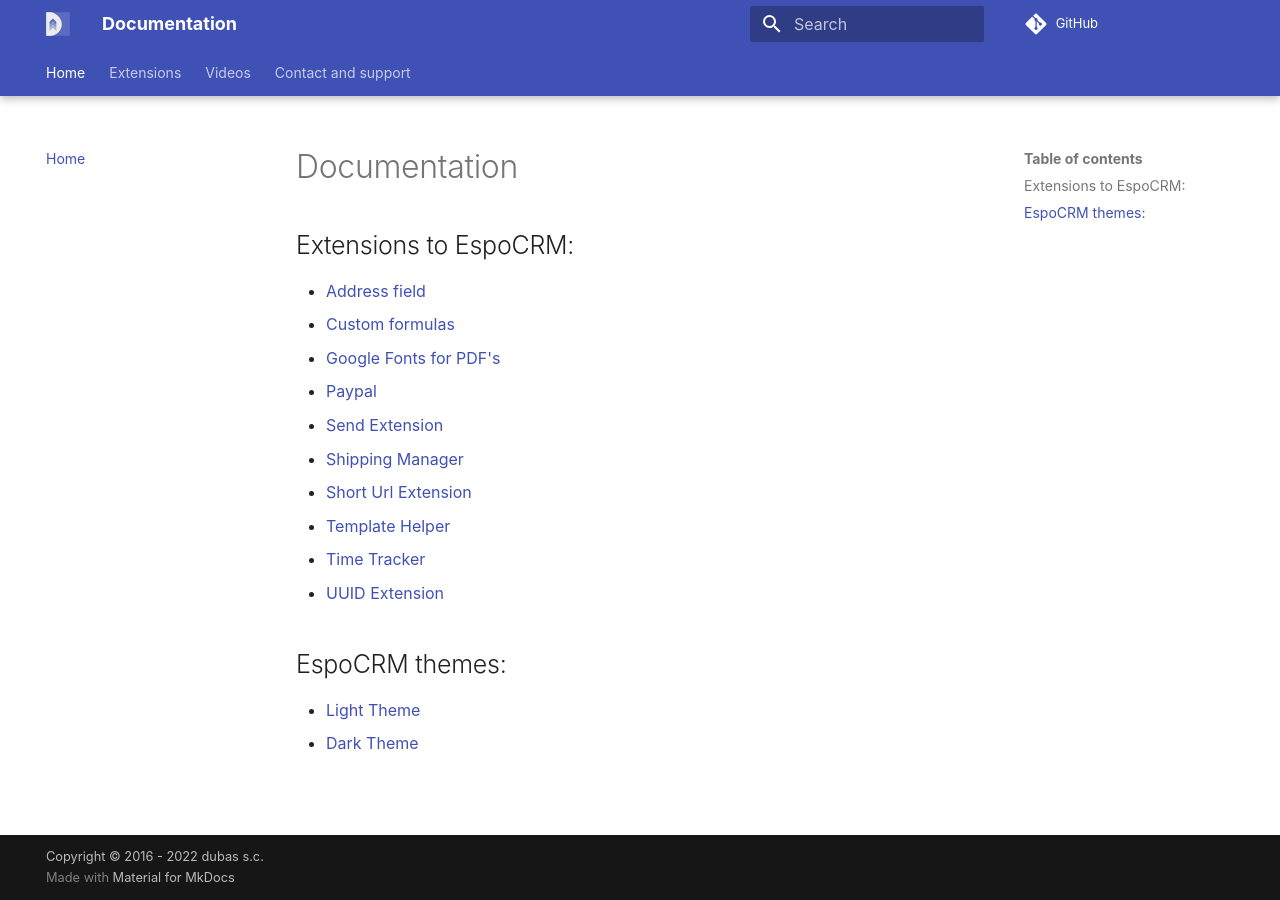
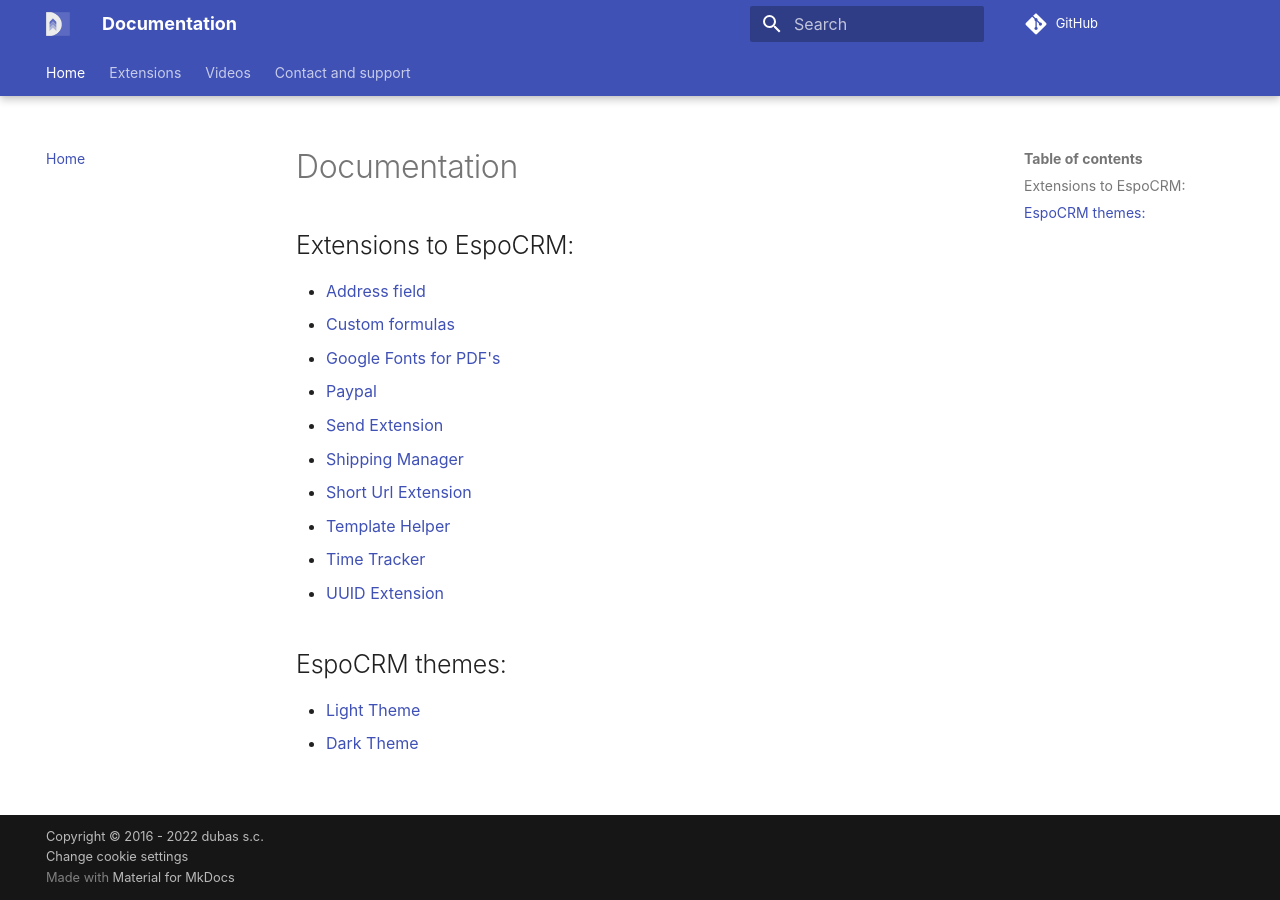
Before and after one commit to dubas-pro/documentation, an MkDocs documentation site: the page built from docs/index.md, in a window 1280 px wide. Built offline with MkDocs 1.6.1 and Material for MkDocs 9.7.7, drawn with Linux system fonts in a browser that asks for light colours; some web fonts are replaced; comment, search, counter and statistics services are not loaded.

Commit message:
add cookies rejection and feature to change cookie settings

```diff
--- a/mkdocs.yml
+++ b/mkdocs.yml
@@ -100,10 +100,14 @@
 extra:
   consent:
     title: Cookie consent
+    actions:
+      - accept
+      - reject
+      - manage
     description: >-
       We use cookies to recognize your repeated visits and preferences, as well
       as to measure the effectiveness of our documentation and whether users
       find what they're searching for. With your consent, you're helping us to
       make our documentation better.
 
-copyright: Copyright &copy; 2016 - 2022 dubas s.c.
+copyright: Copyright &copy; 2016 - 2022 dubas s.c. <br /> <a href="#__consent">Change cookie settings</a>
```
